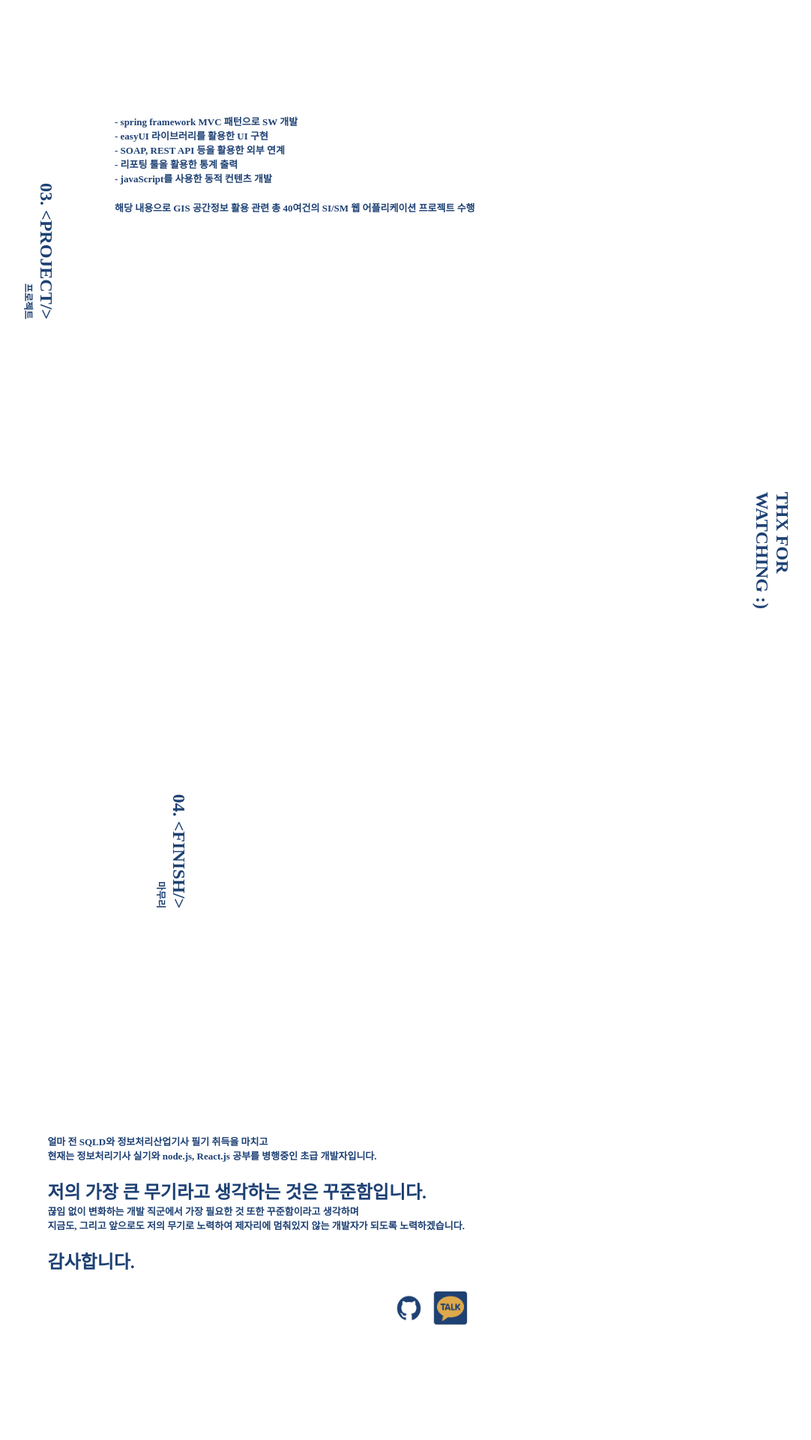
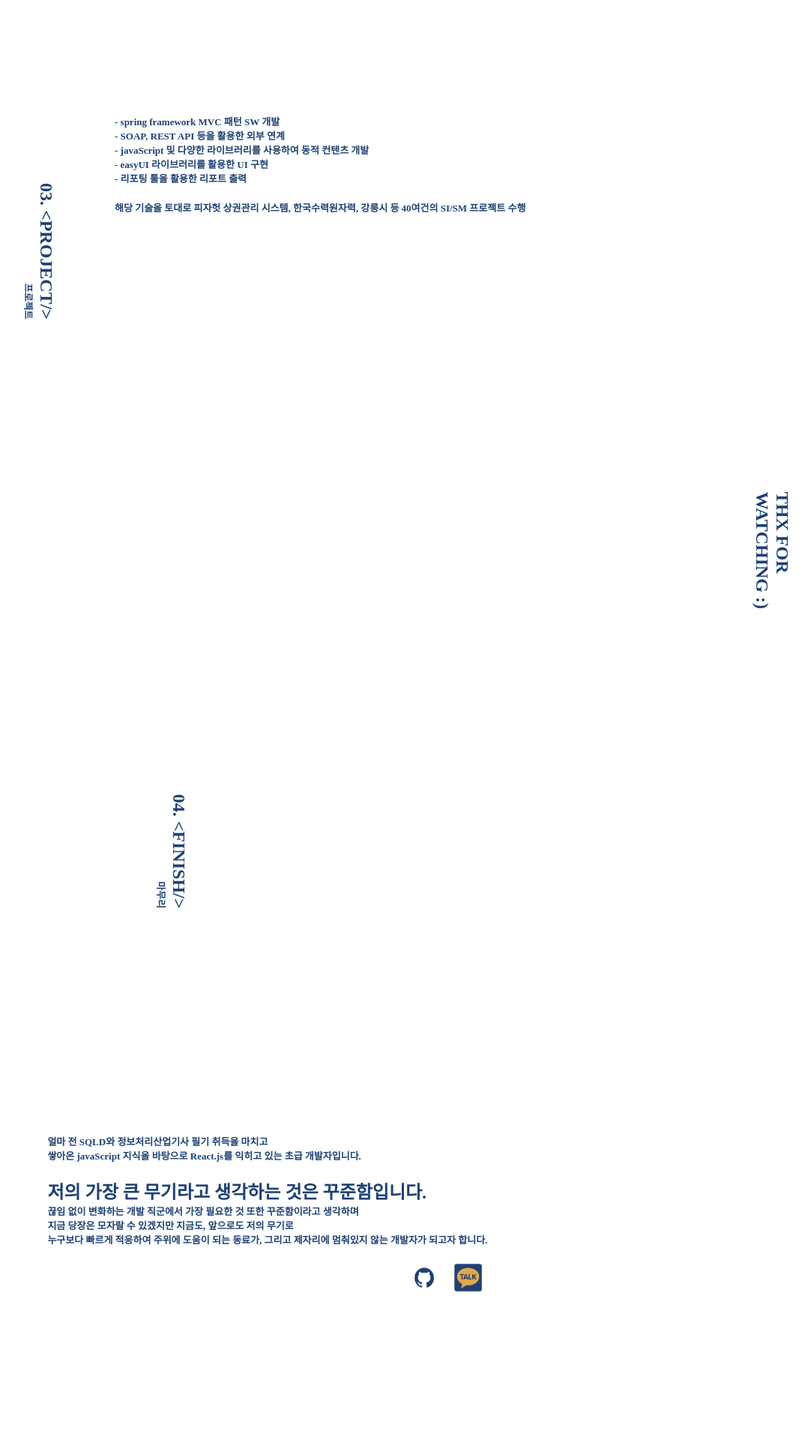
Before and after one commit to contability/Portfolio, a Java web app: page /portfolio.go in a window 1280 px wide. Shown: the part 3688-5608 px from the top of the page at 75% size, without its empty margins (167-1249 px from the left). Run offline with Spring Boot 4, a stand-in JSP engine, Linux system fonts and the light colour scheme; the project's own start-up code is not run, and a stand-in starts its controllers and pages.

Commit message:
포폴 수정

```diff
--- a/src/main/webapp/WEB-INF/jsp/portFolio.jsp
+++ b/src/main/webapp/WEB-INF/jsp/portFolio.jsp
@@ -32,7 +32,6 @@
 						<img alt="spring-framework" title="spring-framework" src="<c:url value="/resources/images/spring-framework_outline.png"/>">
 						<img alt="jQuery" title="jQuery" src="<c:url value="/resources/images/jQuery_outline.png"/>">
 						<img alt="postgreSQL" title="postgreSQL" src="<c:url value="/resources/images/postgreSQL_outline.png"/>">
-						<%-- <img alt="jQueryUI" title="jQueryUI" src="<c:url value="/resources/images/jQueryUI_outline.png"/>"> --%>
 					</div>
 				</section>
 				<section class="content_section">
@@ -61,7 +60,6 @@
 							<img alt="postgreSQL" title="postgreSQL" src="<c:url value="/resources/images/postgreSQL_emblem.png"/>">
 							<progress class="progress-bar" value="55" min="0" max="100"></progress>
 						</span>
-						<%-- <img alt="jQueryUI" title="jQueryUI" src="<c:url value="/resources/images/jQueryUI_emblem.png"/>"> --%>
 					</div>
 				</section>
 				<section class="content_section">
@@ -69,9 +67,6 @@
 						<a>
 							<img class="project_img" class="orgFile_popup cursor_p" alt="project01" src="<c:url value="/resources/images/project01.jpg"/>">
 						</a>
-						<%-- <a>
-							<img class="project_img" class="orgFile_popup cursor_p" alt="project02" src="<c:url value="/resources/images/project02.jpg"/>">
-						</a> --%>
 					</div>
 					<div class="project_imgs cursor_p">
 						<a>
@@ -80,7 +75,7 @@
 					</div>
 					<div class="project_imgs cursor_p">
 						<a>
-							<img class="project_img" class="orgFile_popup cursor_p" alt="project03" src="<c:url value="/resources/images/project03.jpg"/>">
+							<img class="project_img" class="orgFile_popup cursor_p" alt="project03" src="<c:url value="/resources/images/project03.png"/>">
 						</a>
 					</div>
 					<div class="project_imgs cursor_p">
@@ -153,22 +148,22 @@
 			</div>
 			<div class="content_text l_25per">
 				<div class="c_blueding_s">
-					- spring framework MVC 패턴으로 SW 개발
-				</div>
-				<div class="c_blueding_s">
-					- easyUI 라이브러리를 활용한 UI 구현
+					- spring framework MVC 패턴 SW 개발
 				</div>
 				<div class="c_blueding_s">
 					- SOAP, REST API 등을 활용한 외부 연계
 				</div>
 				<div class="c_blueding_s">
-					- 리포팅 툴을 활용한 통계 출력
+					- javaScript 및 다양한 라이브러리를 사용하여 동적 컨텐츠 개발
+				</div>
+				<div class="c_blueding_s">
+					- easyUI 라이브러리를 활용한 UI 구현
 				</div>
 				<div class="c_blueding_s p_b_20">
-					- javaScript를 사용한 동적 컨텐츠 개발
+					- 리포팅 툴을 활용한 리포트 출력
 				</div>
 				<div class="c_blueding_s">
-					해당 내용으로 GIS 공간정보 활용 관련 총 40여건의 SI/SM 웹 어플리케이션 프로젝트 수행
+					해당 기술을 토대로 피자헛 상권관리 시스템, 한국수력원자력, 강릉시 등 40여건의 SI/SM 프로젝트 수행
 				</div>
 			</div>
 			<div class="content_text l_25per r_90">
@@ -189,7 +184,7 @@
 					얼마 전 SQLD와 정보처리산업기사 필기 취득을 마치고
 				</div>
 				<div class="c_blueding_s p_b_20">
-					현재는 정보처리기사 실기와 node.js, React.js 공부를 병행중인 초급 개발자입니다.
+					쌓아온 javaScript 지식을 바탕으로 React.js를 익히고 있는 초급 개발자입니다.
 				</div>
 				<div class="c_blueding_b">
 					저의 가장 큰 무기라고 생각하는 것은 꾸준함입니다.
@@ -197,11 +192,11 @@
 				<div class="c_blueding_s">
 					끊임 없이 변화하는 개발 직군에서 가장 필요한 것 또한 꾸준함이라고 생각하며
 				</div>
+				<div class="c_blueding_s">
+					지금 당장은 모자랄 수 있겠지만 지금도, 앞으로도 저의 무기로
+				</div>
 				<div class="c_blueding_s p_b_20">
-					지금도, 그리고 앞으로도 저의 무기로 노력하여 제자리에 멈춰있지 않는 개발자가 되도록 노력하겠습니다.
-				</div>
-				<div class="c_blueding_b p_b_20">
-					감사합니다.
+					누구보다 빠르게 적응하여 주위에 도움이 되는 동료가, 그리고 제자리에 멈춰있지 않는 개발자가 되고자 합니다.
 				</div>
 				<div class="c_blueding_b">
 					<span id="github">
```
Also changed, not shown: src/main/webapp/resources/js/portfolio.js (+0 -12 lines), src/main/webapp/resources/images/project03.jpg (deleted), src/main/webapp/resources/images/project03.png (added), src/main/webapp/resources/images/project04.jpg.
